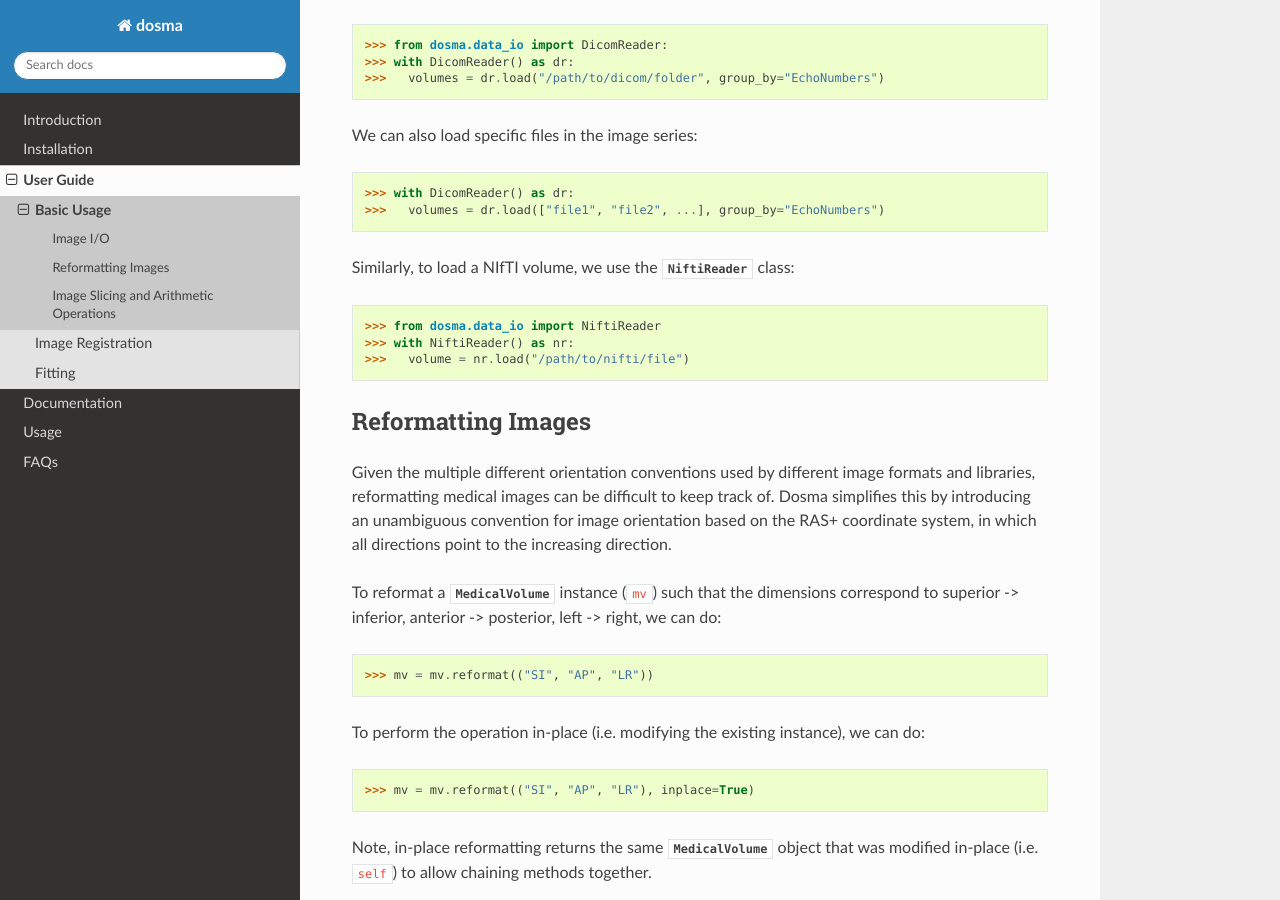
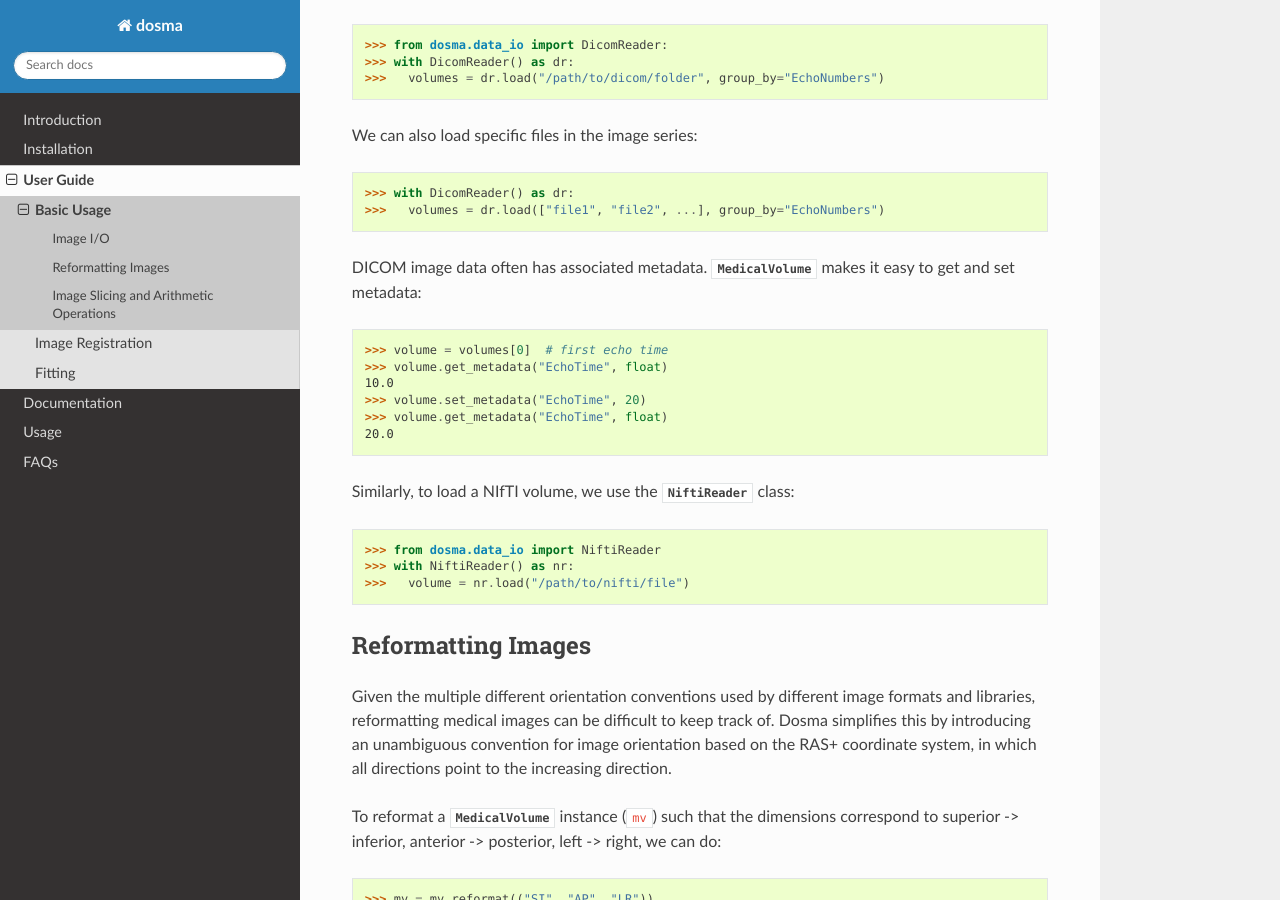
Before and after one commit to ad12/DOSMA, a Sphinx documentation site: the page built from docs/source/general/guide_basic.rst, in a window 1280 px wide and 900 px high, scrolled down 529 px. Built offline with Sphinx 7.4.7 and the Read the Docs theme 2.0.0, drawn with Linux system fonts in a browser that asks for light colours.

Commit message:
added documentation for metadata

```diff
--- a/docs/source/general/guide_basic.rst
+++ b/docs/source/general/guide_basic.rst
@@ -28,6 +28,16 @@ We can also load specific files in the image series:
 
 >>> with DicomReader() as dr:
 >>>   volumes = dr.load(["file1", "file2", ...], group_by="EchoNumbers")
+
+DICOM image data often has associated metadata. :class:`MedicalVolume` makes it easy to get
+and set metadata:
+
+>>> volume = volumes[0]  # first echo time
+>>> volume.get_metadata("EchoTime", float)
+10.0
+>>> volume.set_metadata("EchoTime", 20)
+>>> volume.get_metadata("EchoTime", float)
+20.0
 
 Similarly, to load a NIfTI volume, we use the :class:`NiftiReader` class:
 
```
Also changed, not shown: 1 other file.
